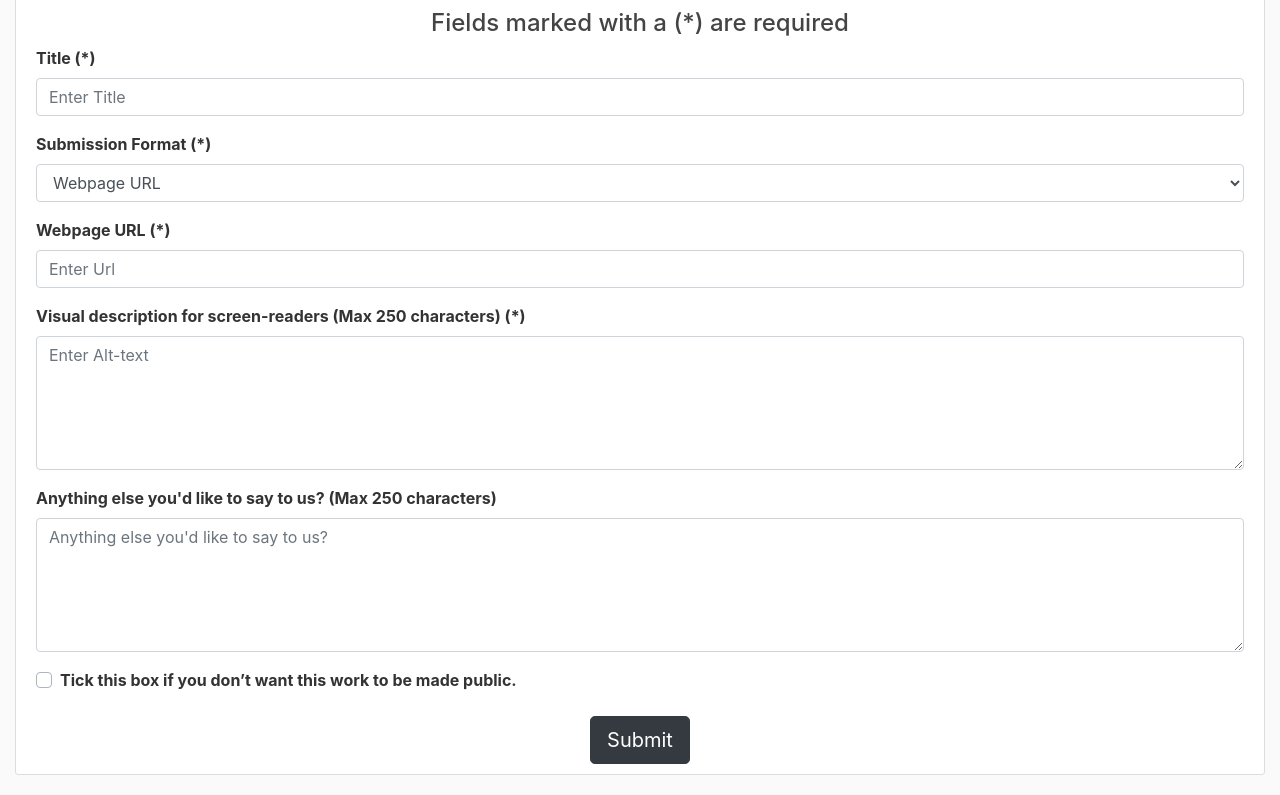
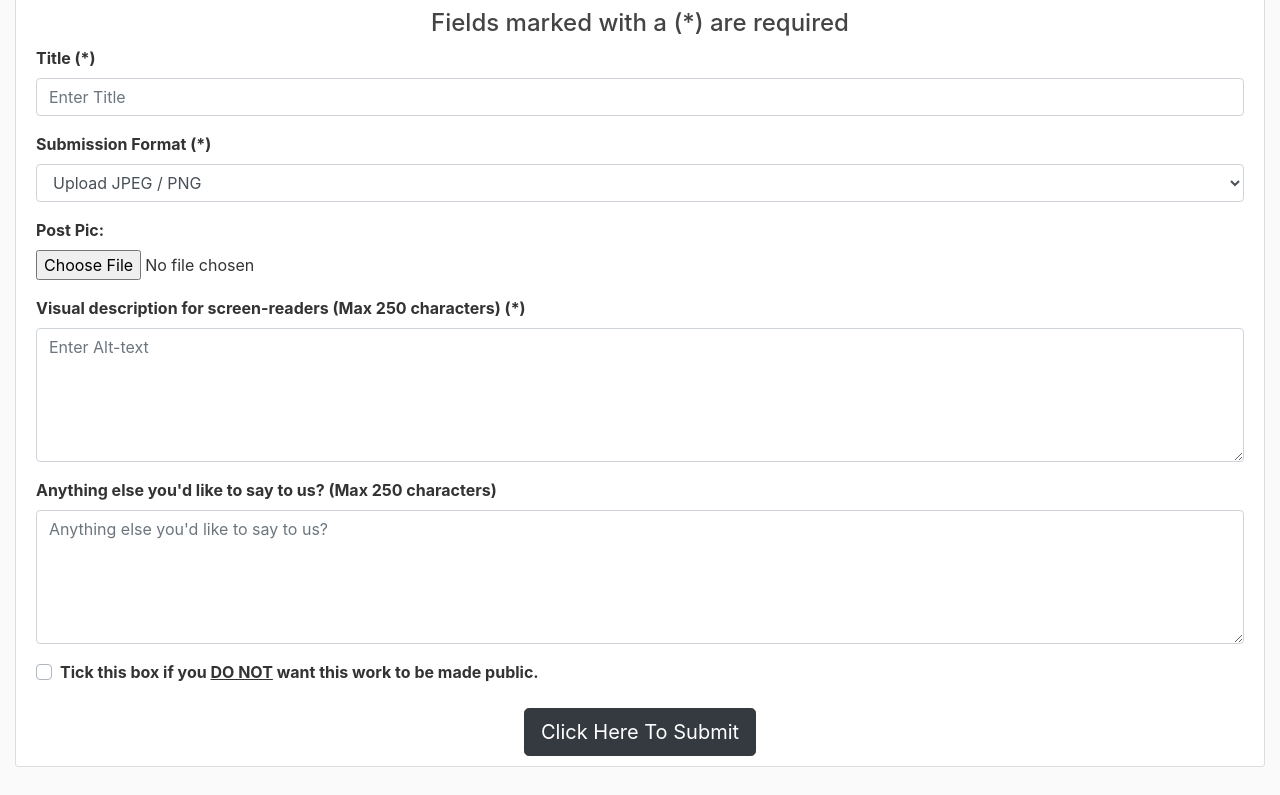
Before and after one commit to 30works/thirty-works, a Django app: template thirtyworks/blog/templates/blog/post_form.html in a window 1280 px wide. Shown: the part 218-1013 px from the top of the page. After the commit the page ends 985 px from the top, so only its background shows below. Run offline with Django 3.2, Linux system fonts and the light colour scheme; the template is opened without the code that fills it, so the values that code supplies are empty; some libraries are stand-ins or nearby versions.

Commit message:
made post pic the default submit form option

```diff
--- a/thirtyworks/blog/templates/blog/post_form.html
+++ b/thirtyworks/blog/templates/blog/post_form.html
@@ -30,14 +30,16 @@ label{
       <div class="form-group">
         <label for="exampleFormControlSelect1">Submission Format (*)</label>
         <select class="form-control" id="exampleFormControlSelect1">
-          <option value="1">Webpage URL</option>
-          <option value="2">Upload JPEG / PNG</option>
-          <option value="3">Vimeo / Youtube / Soundcloud URL</option>
+            <option value="1">Upload JPEG / PNG</option>
+            <option value="2">Vimeo / Youtube / Soundcloud URL</option>
+            <option value="3">Webpage URL</option>
         </select>
       </div>
          <div class="form-group" id="form">
-          <label for="pwd">Webpage URL (*)</label>
-          <input class="form-control" name="url"  placeholder="Enter Url" pattern='^(http:\/\/www\.|https:\/\/www\.|http:\/\/|https:\/\/)?[a-z0-9]+([\-\.]{1}[a-z0-9]+)*\.[a-z]{2,5}(:[0-9]{1,5})?(\/.*)?$' title="Invalid Url" required />
+<!--          <label for="pwd">Webpage URL (*)</label>-->
+<!--          <input class="form-control" name="url"  placeholder="Enter Url" pattern='^(http:\/\/www\.|https:\/\/www\.|http:\/\/|https:\/\/)?[a-z0-9]+([\-\.]{1}[a-z0-9]+)*\.[a-z]{2,5}(:[0-9]{1,5})?(\/.*)?$' title="Invalid Url" required />-->
+         <label for="exampleFormControlFile1">Post Pic:</label>
+        <input type="file" class="form-control-file" name="postpic" accept="image/*"  id="id_postpic" required>
          </div>
          <div class="form-group">
           <label for="exampleFormControlTextarea1">Visual description for screen-readers (Max 250 characters) (*)</label>
@@ -49,11 +51,11 @@ label{
         </div>
         <div class="custom-control custom-checkbox mr-sm-2">
           <input type="checkbox" class="custom-control-input" name="is_private" id="customControlAutosizing">
-          <label class="custom-control-label" for="customControlAutosizing">Tick this box if you don’t want this work to be made public.</label>
+            <label class="custom-control-label" for="customControlAutosizing">Tick this box if you <u>DO NOT</u> want this work to be made public.</label>
         </div>
       <br>
       <div class="text-center">
-      <button type="submit" class="btn btn-primary btn-lg  " style="background-color: #343a40!important;border-color:#343a40!important ;" id="submitbutton1">Submit</button>
+      <button type="submit" class="btn btn-primary btn-lg  " style="background-color: #343a40!important;border-color:#343a40!important ;" id="submitbutton1">Click Here To Submit</button>
     </div>
     </form>
   </div>
@@ -69,7 +71,7 @@ label{
                 {{ form.as_p }}
             </fieldset>
             <div class="form-group">
-                <button class="'btn btn-outline-info" type="submit" id="submitbutton2">Submit</button>
+                <button class="'btn btn-outline-info" type="submit" id="submitbutton2">Click Here To Submit</button>
             </div>
         </form>
     </div>
@@ -83,11 +85,11 @@ label{
      document.getElementById("date").innerText = localStorage.getItem("date_value");
      $('select').on('change', function() {
        console.log(this.value)
-  if(this.value === "1"){
+  if(this.value === "3"){
     $("#form").html(` <label for="pwd">Webpage URL:</label>
     <input class="form-control" name="url"  placeholder="Enter Url" pattern='^(http:\/\/www\.|https:\/\/www\.|http:\/\/|https:\/\/)?[a-z0-9]+([\-\.]{1}[a-z0-9]+)*\.[a-z]{2,5}(:[0-9]{1,5})?(\/.*)?$' title="Invalid Url" required />`)
   }
-  else if(this.value === "2" ){
+  else if(this.value === "1" ){
     $("#form").html(`        <label for="exampleFormControlFile1">Post Pic:</label>
         <input type="file" class="form-control-file" name="postpic" accept="image/*"  id="id_postpic" required>
 `)
```
